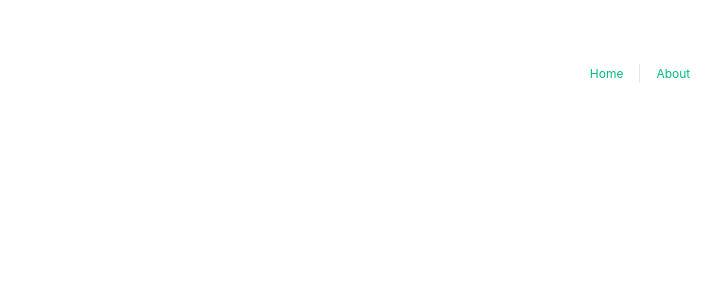
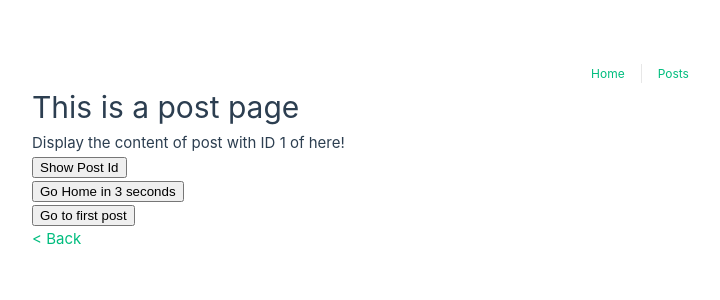
Before and after one commit to andres-alba/vue-composition-basics, a Vue app: page /postDetail/1 in a window 1280 px wide. Before the commit this address had no page. Shown: the top 300 px of the page, without its empty margins (0-720 px from the left). Built offline with nearby package versions, Linux system fonts and the light colour scheme.

Commit message:
complete router, route basics

```diff
--- a/src/App.vue
+++ b/src/App.vue
@@ -1,7 +1,7 @@
 <template>
   <nav>
     <RouterLink to="/">Home</RouterLink>
-    <RouterLink to="/about">About</RouterLink>
+    <RouterLink to="/posts">Posts</RouterLink>
   </nav>
 
   <RouterView />
--- /dev/null
+++ b/src/directives/vAutofocus.js
@@ -0,0 +1,5 @@
+export const vAutofocus = {
+  mounted: (el) => {
+    el.focus()
+  },
+}
--- a/src/router/index.js
+++ b/src/router/index.js
@@ -10,12 +10,14 @@
       component: HomeView
     },
     {
-      path: '/about',
-      name: 'about',
-      // route level code-splitting
-      // this generates a separate chunk (About.[hash].js) for this route
-      // which is lazy-loaded when the route is visited.
-      component: () => import('../views/AboutView.vue')
+      path: '/posts',
+      name: 'posts',
+      component: () => import('../views/PostsView.vue')
+    },
+        {
+      path: '/postDetail/:id',
+      name: 'postDetail',
+      component: () => import('../views/PostDetailView.vue')
     }
   ]
 })
--- a/src/views/AboutView.vue
+++ /dev/null
@@ -1,5 +0,0 @@
-<template>
-  <div class="about">
-    <h1>About</h1>
-  </div>
-</template>
--- a/src/views/HomeView.vue
+++ b/src/views/HomeView.vue
@@ -11,6 +11,10 @@
       <button @click="increaseCounter(2)" class="btn">++</button>
     </div>
     <p>This counter is {{ oddOrEven }}</p>
+    <div class="edit">
+      <h4>Edit counter title:</h4>
+      <input v-model="counterData.title" type="text" v-autofocus />
+    </div>
   </div>
 
   <div class="edit">
@@ -20,7 +24,8 @@
 </template>
 
 <script setup>
-import { reactive, computed, watch } from 'vue'
+import { reactive, computed, watch, onMounted } from 'vue'
+import { vAutofocus } from '@/directives/vAutofocus'
 
 const appTitle = 'My counter app'
 
@@ -50,6 +55,10 @@
 const decreaseCounter = (amount) => {
   counterData.count -= amount
 }
+
+onMounted(() => {
+  console.log('do stuff when its mounted')
+})
 </script>
 
 <style>
--- /dev/null
+++ b/src/views/PostDetailView.vue
@@ -0,0 +1,34 @@
+<template>
+  <div class="post-detail">
+    <h1>This is a post page</h1>
+    <p>Display the content of post with ID {{ $route.params.id }} of here!</p>
+    <div><button @click="showPostId">Show Post Id</button></div>
+    <div><button @click="goHomeIn3Seconds">Go Home in 3 seconds</button></div>
+    <div><button @click="goToFirstPost">Go to first post</button></div>
+    <p><RouterLink to="/posts">&lt; Back</RouterLink></p>
+  </div>
+</template>
+
+<script setup>
+import { useRoute, useRouter } from 'vue-router'
+
+const route = useRoute()
+const router = useRouter()
+
+const showPostId = () => {
+  alert(`The ID of this post is: ${route.params.id}`)
+}
+const goHomeIn3Seconds = () => {
+  setTimeout(() => {
+    router.push({ name: 'home' })
+  }, 3000)
+}
+const goToFirstPost = () => {
+  router.push({
+    name: 'postDetail',
+    params: {
+      id: 'id1',
+    },
+  })
+}
+</script>
--- /dev/null
+++ b/src/views/PostsView.vue
@@ -0,0 +1,27 @@
+<template>
+  <div class="posts">
+    <h1>Posts</h1>
+    <ul>
+      <li>
+        <RouterLink to="/postDetail/id1">Post 1</RouterLink>
+      </li>
+      <li>
+        <RouterLink to="/postDetail/id2">Post 2</RouterLink>
+      </li>
+      <li>
+        <RouterLink to="/postDetail/id3">Post 3</RouterLink>
+      </li>
+    </ul>
+    <textarea v-autofocus></textarea>
+  </div>
+</template>
+
+<script setup>
+import { vAutofocus } from '@/directives/vAutofocus'
+</script>
+
+<style scoped>
+ul {
+  margin-bottom: 30px;
+}
+</style>
```
